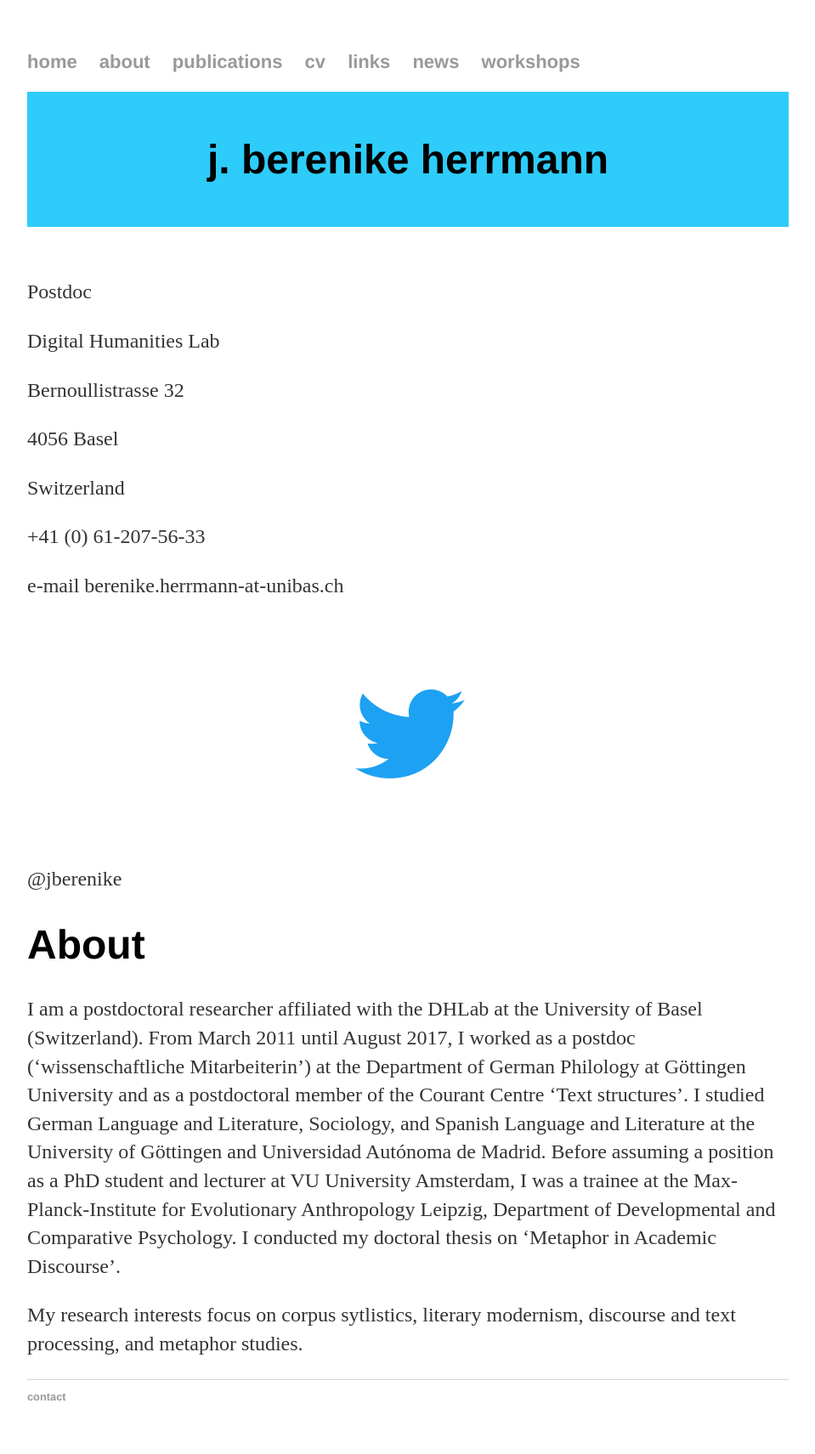
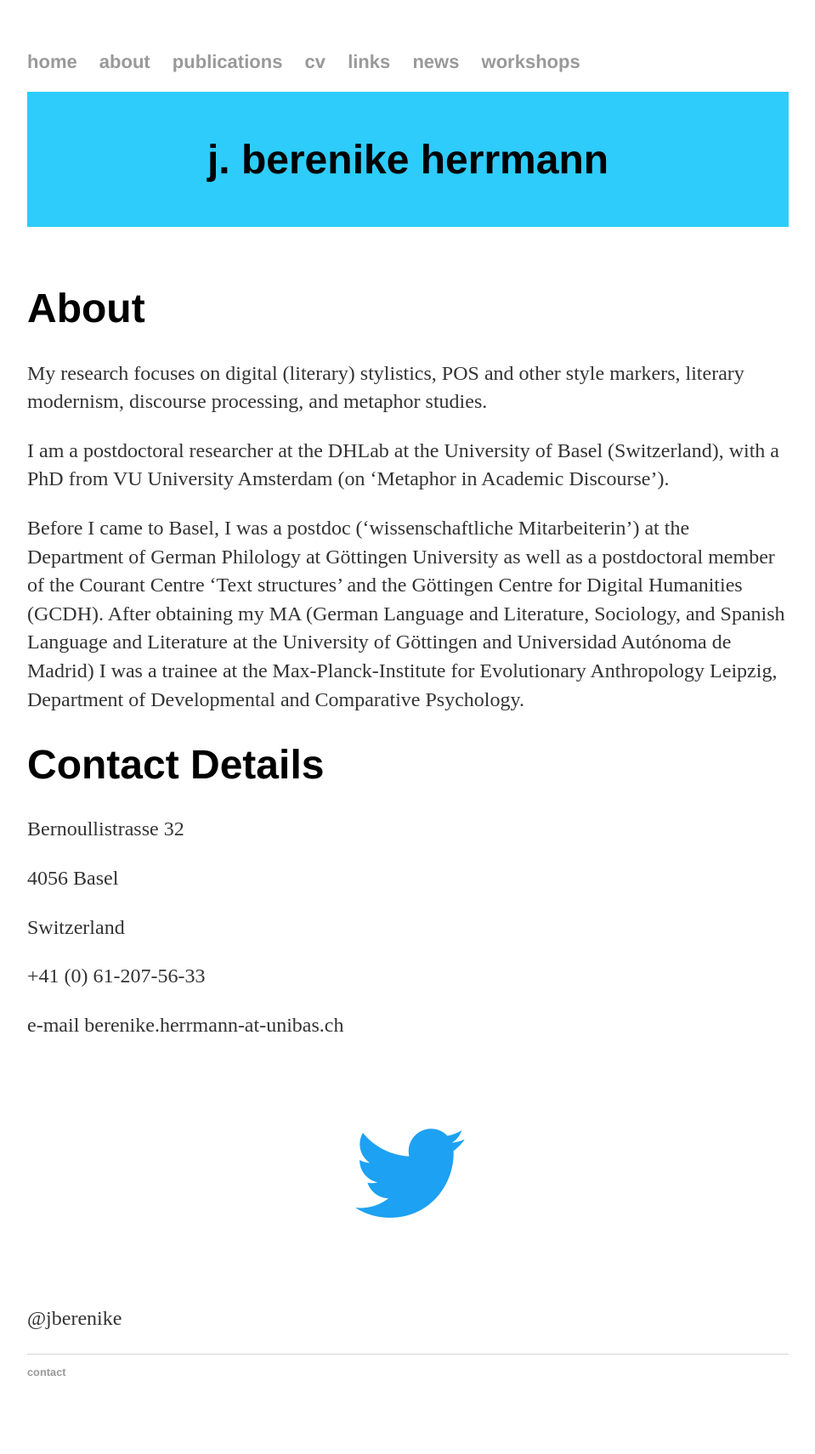
Before and after one commit to jberenike/jberenike.github.io, a Jekyll site: the page built from about.md, in a window 1280 px wide. Shown: the whole page at 85% size, without its empty margins (160-1119 px from the left). Built offline with Jekyll 4.4.1, drawn with Linux system fonts in a browser that asks for light colours; our own code applies the rules of GitHub Pages for plain Markdown files; after the commit the page ends 1682 px from its top, so only the background shows below that; some of the changed lines change nothing that is shown.

Commit message:
Update about.md

```diff
--- a/about.md
+++ b/about.md
@@ -1,7 +1,19 @@
-Postdoc
+---
+layout: default
+title: cv
 
-Digital Humanities Lab
+---
 
+# About
+
+My research focuses on digital (literary) stylistics, POS and other style markers, literary modernism, discourse processing, and metaphor studies.
+
+I am a postdoctoral researcher at the DHLab at the University of Basel (Switzerland), with a PhD from VU University Amsterdam (on ‘Metaphor in Academic Discourse’).
+
+Before I came to Basel, I was a postdoc (‘wissenschaftliche Mitarbeiterin’) at the Department of German Philology at Göttingen University as well as a postdoctoral member of the Courant Centre ‘Text structures’ and the Göttingen Centre for Digital Humanities (GCDH).
+After obtaining my MA (German Language and Literature, Sociology, and Spanish Language and Literature at the University of Göttingen and Universidad Autónoma de Madrid) I was a trainee at the Max-Planck-Institute for Evolutionary Anthropology Leipzig, Department of Developmental and Comparative Psychology.
+
+# Contact Details
 Bernoullistrasse 32
 
 4056 Basel
@@ -14,13 +26,3 @@ Switzerland
 e-mail berenike.herrmann-at-unibas.ch
 
 <img src="images/twitter.png" alt="twitter" class="ri"/> @jberenike
-
-# About
-
-I am a postdoctoral researcher affiliated with the DHLab at the University of Basel (Switzerland).
-From March 2011 until August 2017, I worked as a postdoc (‘wissenschaftliche Mitarbeiterin’) at the Department of German Philology at Göttingen University and as a postdoctoral member of the Courant Centre ‘Text structures’.
-I studied German Language and Literature, Sociology, and Spanish Language and Literature at the University of Göttingen and Universidad Autónoma de Madrid.
-Before assuming a position as a PhD student and lecturer at VU University Amsterdam, I  was a trainee at the Max-Planck-Institute for Evolutionary Anthropology Leipzig, Department of Developmental and Comparative Psychology.
-I conducted my doctoral thesis on ‘Metaphor in Academic Discourse’.
-
-My research interests focus on corpus sytlistics, literary modernism, discourse and text processing, and metaphor studies.
```
